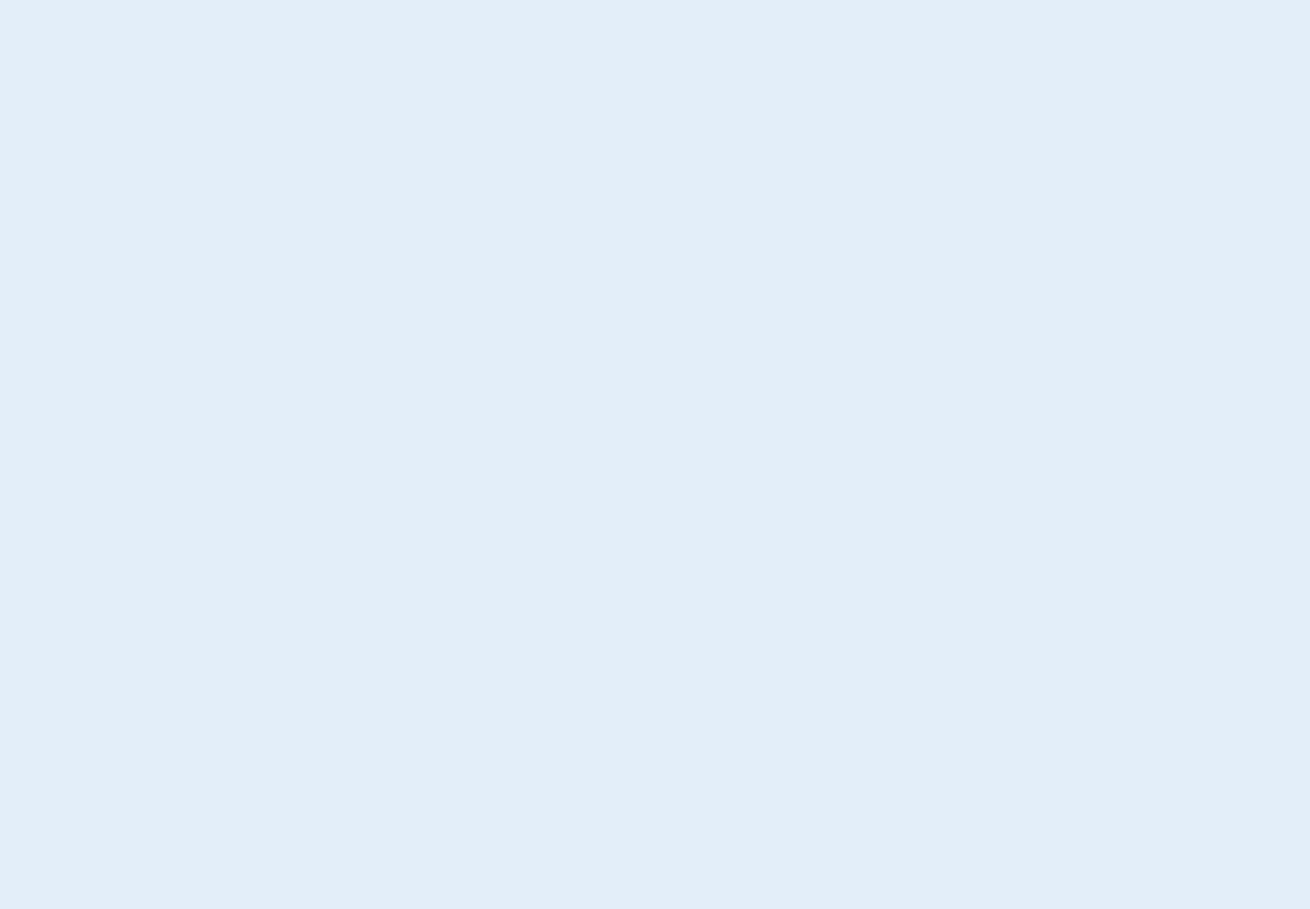
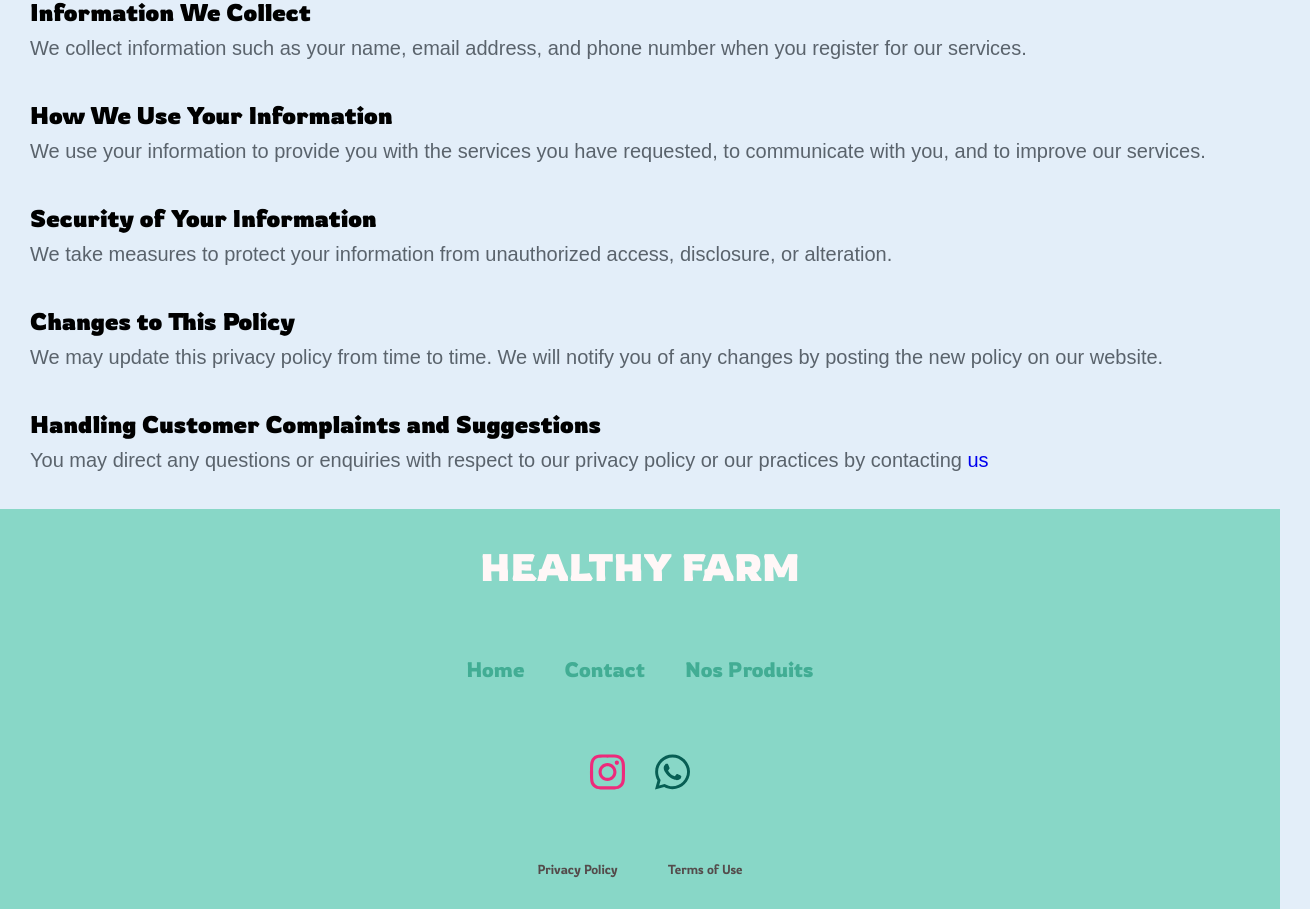
Before and after one commit to Oussa-Err/solid-spork, a React (Vite) app: page /privacy in a window 1280 px wide. Before the commit this address had no page. Shown: the part 151-1060 px from the top of the page, 1310 px wide, since content can reach past the window. Before the commit the page ends 800 px from the top, so only its background shows below. Built offline with nearby package versions, Linux system fonts and the light colour scheme.

Commit message:
terms and privacy added

```diff
--- a/src/App.jsx
+++ b/src/App.jsx
@@ -1,6 +1,6 @@
 import React from 'react'
 import { BrowserRouter as Router, Routes, Route } from 'react-router-dom';
-import { Home, ContactPage, ProductPage } from './components'
+import { Home, ContactPage, ProductPage, Terms, Privacy } from './components'
 import './App.css'
 
 function App() {
@@ -10,6 +10,8 @@ function App() {
         <Route exact path="/" element={<Home />}/>
         <Route path="/contact" element={<ContactPage />} />
         <Route path="/products" element={<ProductPage />} />
+        <Route path="/terms" element={<Terms />} />
+        <Route path="/privacy" element={<Privacy />} />
       </Routes>
     </Router>
   )
--- a/src/components/common/contact/Contact.jsx
+++ b/src/components/common/contact/Contact.jsx
@@ -87,7 +87,7 @@ const Contact = () => {
 
                         ) : (
                             <form ref={form} onSubmit={sendEmail}>
-                                <input required placeholder="Name" type="text" name="user_name" />
+                                <input required placeholder="Nom" type="text" name="user_name" />
                                 <input
                                     required
                                     type="tel"
--- a/src/components/common/footer/Footer.jsx
+++ b/src/components/common/footer/Footer.jsx
@@ -15,11 +15,16 @@ const Footer = () =>
         <a href="/products"><p>Nos Produits</p></a>
       </div>
       <div className='footer__links'>
-          <a href="https://www.instagram.com/healthyfarm.khemisset" target="_blank">
+        <a href="https://www.instagram.com/healthyfarm.khemisset" target="_blank">
           <FontAwesomeIcon className='insta' icon={faInstagram} /></a>
-          <a href="https://wa.me/212651551085?text=Bonjour,%20Je%20suis%20intéréssé%20" target="_blank">
+        <a href="https://wa.me/212651551085?text=Bonjour,%20Je%20suis%20intéréssé%20" target="_blank">
           <FontAwesomeIcon className='whats' icon={faWhatsapp} /></a>
       </div>
+
+      <ul className='terms-privacy'>
+        <li><a href="/privacy"> Privacy Policy</a></li>
+        <li><a href="/terms"> Terms of Use</a></li>
+      </ul>
     </div>
   </>
 
--- a/src/components/common/footer/footer.css
+++ b/src/components/common/footer/footer.css
@@ -70,3 +70,34 @@
     }
 
 }
+
+/* privacy page */
+
+.setCol .terms-privacy li a {
+    color: #544b4b;
+    font-weight: 200;
+}
+
+.setCol .terms-privacy {
+    list-style: none;
+    display: flex;
+    font-size: small;
+    gap: 50px;
+
+}
+
+.privacy-container,
+.terms-container {
+    width: 100%;
+    margin: 30px;
+}
+
+.privacy-container p,
+.terms-container p {
+    font-family: Arial, sans-serif;
+	font-weight: 400;
+	font-size: 20px;
+	line-height: 37px;
+	color: #5A636C;
+	margin-bottom: 30px;
+}
--- a/src/components/index.js
+++ b/src/components/index.js
@@ -1,9 +1,13 @@
 import Home from './pages/Home'
 import ProductPage from './pages/ProductPage'
 import ContactPage from './pages/ContactPage'
+import Privacy from './pages/Privacy'
+import Terms from './pages/Terms'
 
 export {
     Home,
     ProductPage,
-    ContactPage
+    ContactPage,
+    Privacy,
+    Terms
 }
--- /dev/null
+++ b/src/components/pages/Privacy.jsx
@@ -0,0 +1,26 @@
+import React from 'react'
+import Footer from '../common/footer/Footer'
+
+export const Privacy = () => {
+    return (
+        <div style={{width: '100dvw'}}>
+            <div className='privacy-container'>
+                <h1 style={{ color: "green" }}>Healthy Farm Privacy Policy</h1>
+                <p>This is the privacy policy of Healthy Farm. We are committed to protecting the privacy of our users. </p>
+                <h2>Information We Collect</h2>
+                <p>We collect information such as your name, email address, and phone number when you register for our services. </p>
+                <h2>How We Use Your Information</h2>
+                <p>We use your information to provide you with the services you have requested, to communicate with you, and to improve our services. </p>
+                <h2>Security of Your Information</h2>
+                <p>We take measures to protect your information from unauthorized access, disclosure, or alteration. </p>
+                <h2>Changes to This Policy</h2>
+                <p>We may update this privacy policy from time to time. We will notify you of any changes by posting the new policy on our website. </p>
+                <h2>Handling Customer Complaints and Suggestions</h2>
+                <p> You may direct any questions or enquiries with respect to our privacy policy or our practices by contacting <a href="https://farmkhemisset.com/contact">us</a></p>
+            </div>
+            <Footer />
+        </div>
+    )
+}
+
+export default Privacy
--- /dev/null
+++ b/src/components/pages/Terms.jsx
@@ -0,0 +1,39 @@
+import React from 'react'
+import Footer from '../common/footer/Footer'
+
+export const Terms = () => {
+  return (
+    <div style={{width: '100vw'}}>
+      <div className='terms-container'>
+        <h1 style={{ color: 'green' }}>Terms of Use</h1>
+
+        <h2>1. Introduction</h2>
+        <p>By accessing and using this website, you agree to be bound by these Terms of Use.</p>
+
+        <h2>2. Use of our Website</h2>
+        <p>You agree to use our website for lawful purposes and not to violate any laws or regulations.</p>
+
+        <h2>3. General Conditions</h2>
+        <p>We reserve the right to refuse service and make changes to the website without prior notice.</p>
+
+        <h2>4. Products or Services</h2>
+        <p>Purchases are subject to product availability, and prices may change without notice.</p>
+
+        <h2>5. Links to Third-Party Websites</h2>
+        <p>We are not responsible for the content or services of third-party websites linked from or to our website.</p>
+
+        <h2>6. Use Comments, Feedback, and Other Submissions</h2>
+        <p>You are responsible for any content you post on our website, and we may remove objectionable content.</p>
+
+        <h2>7. Your Personal Information</h2>
+        <p>We collect and use your personal information in accordance with our Privacy Policy.</p>
+
+        <h2>8. Errors and Omissions</h2>
+        <p>We strive for accuracy on our website but may contain errors or omissions, which we reserve the right to correct.</p>
+      </div>
+      <Footer />
+    </div>
+  )
+}
+
+export default Terms
--- a/src/data/carouselData.json
+++ /dev/null
@@ -1,5 +0,0 @@
-{
-    "slides": [
-
-    ]
-}
```
Also changed, not shown: src/components/common/Arrow.jsx (deleted, +0 -31 lines).
